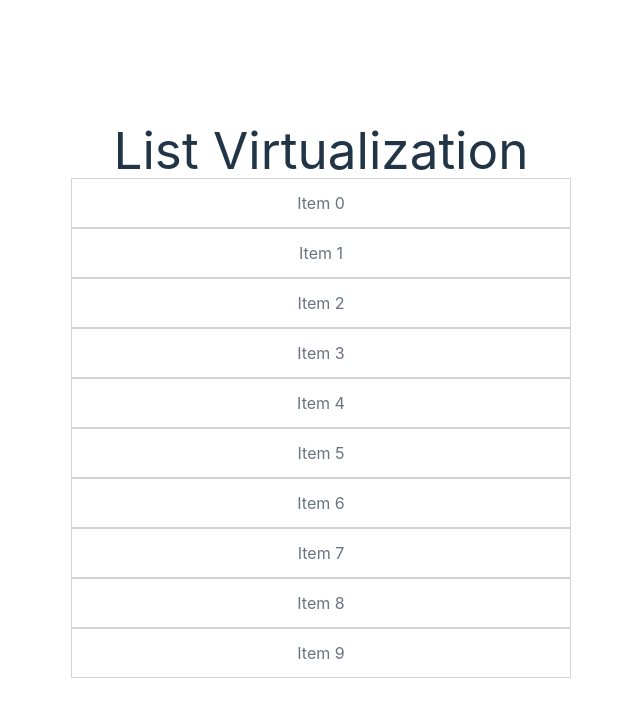
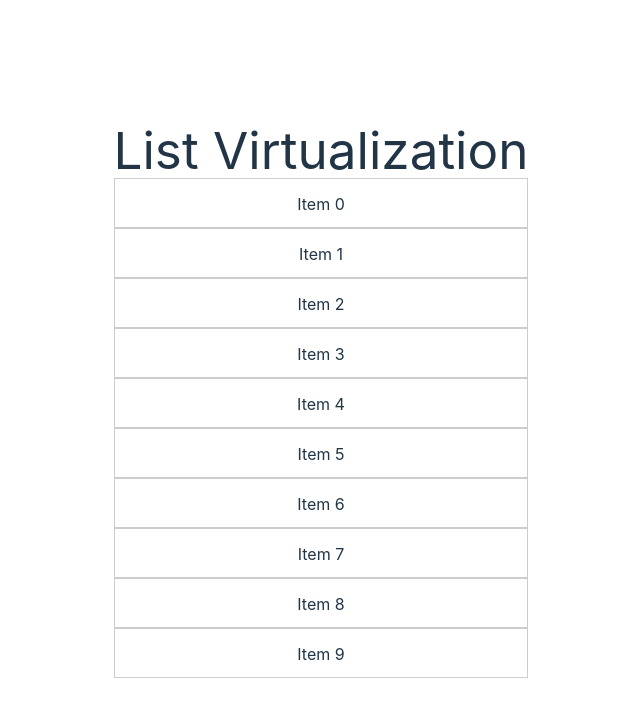
Before and after one commit to Sailwayfun/list-virtualization, a React (Vite) app: page / in a window 1280 px wide. Shown: the top 716 px of the page, without its empty margins (319-959 px from the left). Built offline with nearby package versions, Linux system fonts and the light colour scheme.

Commit message:
Create no-library branch

```diff
--- a/src/App.jsx
+++ b/src/App.jsx
@@ -1,8 +1,8 @@
 import './App.css';
 import 'react-virtualized/styles.css';
-// import SimpleVirtualizedList from './component/SimpleVirtualizedList';
+import SimpleVirtualizedList from './component/SimpleVirtualizedList';
 // import ContentVisibilityAutoList from './component/ContentVisibilityAutoList';
-import ReactVirtualizedList from './component/ReactVirtualizedList';
+// import ReactVirtualizedList from './component/ReactVirtualizedList';
 import { useState, useEffect } from 'react';
 
 function App() {
@@ -20,29 +20,29 @@ function App() {
     setItems(newItems);
   }, []);
 
-  // function renderItem(startIndex, endIndex) {
-  //   const renderedItems = [];
-  //   for (let i = startIndex; i <= endIndex; i++) {
-  //     const item = items[i];
-  //     renderedItems.push(
-  //       <div key={ item.id } style={ { position: "absolute", top: `${i * itemHeight}px`, width: "100%", height: `${itemHeight}px`, lineHeight: `${itemHeight}px`, textAlign: "center", border: "1px solid #ccc" } }>
-  //         { item.name }
-  //       </div>
-  //     );
-  //   }
-  //   return renderedItems;
-  // }
+  function renderItem(startIndex, endIndex) {
+    const renderedItems = [];
+    for (let i = startIndex; i <= endIndex; i++) {
+      const item = items[i];
+      renderedItems.push(
+        <div key={ item.id } style={ { position: "absolute", top: `${i * itemHeight}px`, width: "100%", height: `${itemHeight}px`, lineHeight: `${itemHeight}px`, textAlign: "center", border: "1px solid #ccc" } }>
+          { item.name }
+        </div>
+      );
+    }
+    return renderedItems;
+  }
 
   return (
     <>
       <h1>List Virtualization</h1>
-      {/* <SimpleVirtualizedList itemCount={ items.length }
+      <SimpleVirtualizedList itemCount={ items.length }
         itemHeight={ itemHeight }
         windowHeight={ 500 }
         renderItem={ renderItem }
-      /> */}
+      />
       {/* <ContentVisibilityAutoList items={ items } itemHeight={ itemHeight } windowHeight={ 500 } /> */ }
-      <ReactVirtualizedList items={ items } itemHeight={ itemHeight } windowHeight={ 500 } />
+      {/* <ReactVirtualizedList items={ items } itemHeight={ itemHeight } windowHeight={ 500 } /> */}
     </>
   );
 }
```
